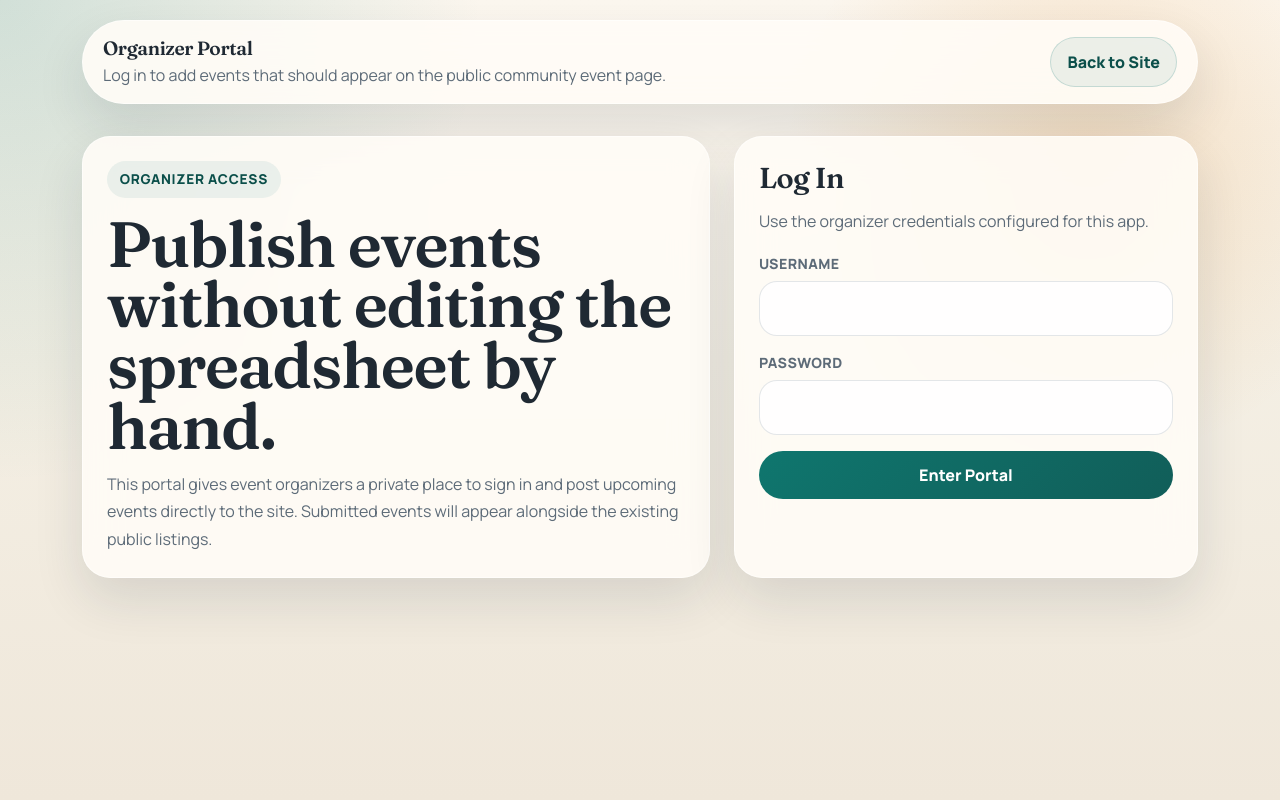
After one commit to JefferyRPerez/student_support_services, a Flask app: page /organizer in a window 1280 px wide. The commit adds this page. Run offline with Flask 3, Linux system fonts and the light colour scheme; data that the repository does not hold is empty.

Commit message:
Updated site to have a login for users

```diff
--- a/api/app.py
+++ b/api/app.py
@@ -1,15 +1,25 @@
 import pandas as pd
-from flask import Flask, render_template, request
+from flask import (
+    Flask,
+    flash,
+    redirect,
+    render_template,
+    request,
+    session,
+    url_for,
+)
 import io
 import requests
 import sys
 from collections import OrderedDict
 from datetime import datetime, timezone
+import hmac
 from pathlib import Path
 from openai import OpenAI
 import os
 import json
 import hashlib
+import uuid
 
 sys.path.insert(0, str(Path(__file__).parent))
 
@@ -17,13 +27,20 @@ from database import (
     init_db,
     get_cached_events,
     get_cached_translation,
+    get_organizer_events,
     save_cached_events,
+    save_organizer_events,
     save_cached_translation,
 )
 
 init_db()
 app = Flask(__name__)
+app.secret_key = os.getenv("FLASK_SECRET_KEY", "dev-secret-key-change-me")
 client = OpenAI(api_key=os.getenv("OPENAI_API_KEY","").strip())
+
+ORGANIZER_USERNAME = os.getenv("ORGANIZER_USERNAME", "organizer")
+ORGANIZER_PASSWORD = os.getenv("ORGANIZER_PASSWORD", "change-me")
+ORGANIZER_SESSION_KEY = "organizer_authenticated"
 
 CURRENT_DIR = Path(__file__).resolve().parent
 if str(CURRENT_DIR) not in sys.path:
@@ -53,6 +70,42 @@ def get_category_labels(lang):
 
 def hash_events(raw_csv_text):
     return hashlib.md5(raw_csv_text.encode()).hexdigest()
+
+def hash_event_collection(events):
+    serialized = json.dumps(events, sort_keys=True)
+    return hashlib.md5(serialized.encode()).hexdigest()
+
+def organizer_is_authenticated():
+    return session.get(ORGANIZER_SESSION_KEY, False)
+
+def require_organizer_login():
+    if organizer_is_authenticated():
+        return None
+    flash("Please log in to manage organizer events.", "error")
+    return redirect(url_for("organizer_portal"))
+
+def build_organizer_event(form_data):
+    event_name = form_data.get("event_name", "").strip()
+    description = form_data.get("description", "").strip()
+    date = form_data.get("date", "").strip()
+    time_value = form_data.get("time", "").strip()
+    location = form_data.get("location", "").strip()
+    organizer_name = form_data.get("organizer_name", "").strip()
+
+    if not event_name or not description or not date or not location or not organizer_name:
+        raise ValueError("Event name, description, date, location, and organizer name are required.")
+
+    return {
+        "id": str(uuid.uuid4()),
+        "Event Name": event_name,
+        "Description": description,
+        "Date": date,
+        "Time": time_value,
+        "Location": location,
+        "Organizer Name": organizer_name,
+        "Last Updated": datetime.now(timezone.utc).date().isoformat(),
+        "Submitted Source": "Organizer Portal",
+    }
 
 def translate_text(text,target_language="Spanish"):
     if not text or pd.isna(text) or text == '':
@@ -191,7 +244,7 @@ def enrich_events(events, lang='en', cache_scope='default'):
 
     return enriched_events
 
-def getEvents():
+def get_sheet_events():
     try:
         # Fetch the data from Google Sheets
         response = requests.get(SHEET_CSV_URL, timeout=15)
@@ -202,7 +255,7 @@ def getEvents():
         cached = get_cached_events(data_hash)
         if cached:
             print("DEBUG: Serving from DB Cache no API Calls Needed")
-            return cached, data_hash
+            return cached, data_hash, True
 
         # Turn the text into a format Pandas understands
         df = pd.read_csv(io.StringIO(response.text))
@@ -210,16 +263,24 @@ def getEvents():
         df = df.fillna('')
         df.columns = [str(c).strip() for c in df.columns]
         raw_events = df.to_dict(orient='records')
-        return raw_events, data_hash
+        return raw_events, data_hash, False
     except Exception as e:
         print(f"Error fetching from Google Sheets: {e}")
-        return [], None
+        return [], None, False
+
+def getEvents():
+    sheet_events, sheet_hash, sheet_cache_hit = get_sheet_events()
+    organizer_events = get_organizer_events()
+    combined_events = [*sheet_events, *organizer_events]
+    organizer_hash = hash_event_collection(organizer_events)
+    combined_hash = hash_events(f"{sheet_hash or 'no-sheet'}:{organizer_hash}")
+    return combined_events, combined_hash, sheet_hash, organizer_events, sheet_cache_hit
 
 @app.route('/')
 def index():
 
     lang = request.args.get('lang','en')
-    raw_events, data_hash = getEvents()
+    raw_events, data_hash, sheet_hash, _, sheet_cache_hit = getEvents()
     cache_scope = data_hash or "events"
     category_labels = get_category_labels(lang)
 
@@ -237,8 +298,8 @@ def index():
     else:
         all_events = flatten_grouped_events(grouped_events)
 
-    if data_hash:
-        save_cached_events(data_hash, raw_events)
+    if sheet_hash and not sheet_cache_hit:
+        save_cached_events(sheet_hash, [event for event in raw_events if event.get("Submitted Source") != "Organizer Portal"])
 
 
     visible_categories = [
@@ -269,6 +330,53 @@ def index():
         ],
     )
 
+@app.route('/organizer', methods=['GET', 'POST'])
+def organizer_portal():
+    if request.method == 'POST':
+        username = request.form.get("username", "").strip()
+        password = request.form.get("password", "")
+
+        username_matches = hmac.compare_digest(username, ORGANIZER_USERNAME)
+        password_matches = hmac.compare_digest(password, ORGANIZER_PASSWORD)
+
+        if username_matches and password_matches:
+            session[ORGANIZER_SESSION_KEY] = True
+            flash("You are now logged in.", "success")
+            return redirect(url_for("organizer_portal"))
+
+        flash("Invalid organizer username or password.", "error")
+        return redirect(url_for("organizer_portal"))
+
+    return render_template(
+        'organizer.html',
+        is_authenticated=organizer_is_authenticated(),
+        organizer_events=get_organizer_events(),
+    )
+
+@app.route('/organizer/events', methods=['POST'])
+def organizer_add_event():
+    auth_redirect = require_organizer_login()
+    if auth_redirect:
+        return auth_redirect
+
+    try:
+        new_event = build_organizer_event(request.form)
+    except ValueError as exc:
+        flash(str(exc), "error")
+        return redirect(url_for("organizer_portal"))
+
+    organizer_events = get_organizer_events()
+    organizer_events.append(new_event)
+    save_organizer_events(organizer_events)
+    flash("Event added successfully.", "success")
+    return redirect(url_for("organizer_portal"))
+
+@app.route('/organizer/logout', methods=['POST'])
+def organizer_logout():
+    session.pop(ORGANIZER_SESSION_KEY, None)
+    flash("You have been logged out.", "success")
+    return redirect(url_for("organizer_portal"))
+
 @app.route('/chat', methods=['POST'])
 def chat():
     user_query = request.json.get('message', '')
@@ -276,7 +384,7 @@ def chat():
         return {"response": "I didn't catch that. What would you like to know?"}, 400
 
     # 1. Get the latest data from your existing getEvents function
-    current_events, _ = getEvents()
+    current_events, _, _, _, _ = getEvents()
 
     # 2. Format that data into a string the AI can read
     context_str = "Here are the current events:\n"
--- /dev/null
+++ b/api/templates/organizer.html
@@ -0,0 +1,402 @@
+<!DOCTYPE html>
+<html lang="en">
+<head>
+    <meta charset="UTF-8">
+    <meta name="viewport" content="width=device-width, initial-scale=1.0">
+    <title>Organizer Portal</title>
+    <link rel="preconnect" href="https://fonts.googleapis.com">
+    <link rel="preconnect" href="https://fonts.gstatic.com" crossorigin>
+    <link href="https://fonts.googleapis.com/css2?family=Fraunces:opsz,wght@9..144,600;9..144,700&family=Manrope:wght@400;500;600;700;800&display=swap" rel="stylesheet">
+    <link href="https://cdn.jsdelivr.net/npm/bootstrap@5.3.0/dist/css/bootstrap.min.css" rel="stylesheet">
+    <style>
+        :root {
+            --text: #1f2933;
+            --muted: #5d6b78;
+            --brand: #0f766e;
+            --brand-deep: #0b4f4a;
+            --accent: #d97706;
+            --surface: rgba(255, 252, 247, 0.9);
+            --line: rgba(60, 79, 99, 0.14);
+            --shadow: 0 22px 50px rgba(23, 40, 56, 0.12);
+        }
+
+        body {
+            min-height: 100vh;
+            margin: 0;
+            color: var(--text);
+            background:
+                radial-gradient(circle at top left, rgba(15, 118, 110, 0.18), transparent 32%),
+                radial-gradient(circle at 85% 20%, rgba(217, 119, 6, 0.18), transparent 24%),
+                linear-gradient(180deg, #fcf7ef 0%, #f4efe4 45%, #efe7da 100%);
+            font-family: "Manrope", sans-serif;
+        }
+
+        h1, h2, h3 {
+            font-family: "Fraunces", serif;
+            letter-spacing: -0.02em;
+        }
+
+        .page-shell {
+            padding: 1.25rem 0 4rem;
+        }
+
+        .topbar,
+        .panel,
+        .event-card,
+        .flash-list {
+            border: 1px solid rgba(255, 255, 255, 0.5);
+            background: var(--surface);
+            backdrop-filter: blur(18px);
+            box-shadow: var(--shadow);
+        }
+
+        .topbar {
+            display: flex;
+            justify-content: space-between;
+            align-items: center;
+            gap: 1rem;
+            padding: 1rem 1.25rem;
+            border-radius: 999px;
+            margin-bottom: 2rem;
+        }
+
+        .brand-mark {
+            margin: 0;
+            font-size: 1.2rem;
+        }
+
+        .brand-copy {
+            margin: 0.2rem 0 0;
+            color: var(--muted);
+        }
+
+        .nav-links {
+            display: flex;
+            gap: 0.75rem;
+            flex-wrap: wrap;
+        }
+
+        .nav-link-button,
+        .action-button {
+            display: inline-flex;
+            align-items: center;
+            justify-content: center;
+            border: 0;
+            border-radius: 999px;
+            padding: 0.75rem 1rem;
+            font-weight: 800;
+            text-decoration: none;
+            color: #fff;
+            background: linear-gradient(135deg, var(--brand), #115e59);
+        }
+
+        .nav-link-button.secondary,
+        .action-button.secondary {
+            color: var(--brand-deep);
+            background: rgba(15, 118, 110, 0.08);
+            border: 1px solid rgba(15, 118, 110, 0.18);
+        }
+
+        .hero-grid {
+            display: grid;
+            grid-template-columns: 1.15fr 0.85fr;
+            gap: 1.5rem;
+            margin-bottom: 1.5rem;
+        }
+
+        .panel {
+            border-radius: 28px;
+            padding: 1.5rem;
+        }
+
+        .eyebrow {
+            display: inline-flex;
+            margin-bottom: 1rem;
+            padding: 0.5rem 0.8rem;
+            border-radius: 999px;
+            background: rgba(15, 118, 110, 0.08);
+            color: var(--brand-deep);
+            font-size: 0.85rem;
+            font-weight: 800;
+            text-transform: uppercase;
+            letter-spacing: 0.05em;
+        }
+
+        .hero-title {
+            margin-bottom: 0.9rem;
+            font-size: clamp(2.25rem, 5vw, 4rem);
+            line-height: 0.95;
+        }
+
+        .hero-copy,
+        .panel-copy {
+            margin: 0;
+            color: var(--muted);
+            line-height: 1.7;
+        }
+
+        .flash-list {
+            border-radius: 24px;
+            padding: 1rem 1.1rem;
+            margin-bottom: 1.25rem;
+        }
+
+        .flash-item {
+            border-radius: 18px;
+            padding: 0.85rem 1rem;
+            font-weight: 700;
+        }
+
+        .flash-item + .flash-item {
+            margin-top: 0.75rem;
+        }
+
+        .flash-item.success {
+            background: rgba(22, 163, 74, 0.12);
+            color: #166534;
+        }
+
+        .flash-item.error {
+            background: rgba(220, 38, 38, 0.12);
+            color: #991b1b;
+        }
+
+        .auth-form,
+        .event-form {
+            display: grid;
+            gap: 1rem;
+        }
+
+        .form-grid {
+            display: grid;
+            grid-template-columns: repeat(2, minmax(0, 1fr));
+            gap: 1rem;
+        }
+
+        .field-label {
+            display: block;
+            margin-bottom: 0.45rem;
+            color: var(--muted);
+            font-size: 0.88rem;
+            font-weight: 800;
+            letter-spacing: 0.03em;
+            text-transform: uppercase;
+        }
+
+        .field-input,
+        .field-textarea {
+            width: 100%;
+            border: 1px solid var(--line);
+            border-radius: 18px;
+            padding: 0.9rem 1rem;
+            font: inherit;
+            background: rgba(255, 255, 255, 0.86);
+        }
+
+        .field-textarea {
+            min-height: 140px;
+            resize: vertical;
+        }
+
+        .field-input:focus,
+        .field-textarea:focus {
+            outline: none;
+            border-color: rgba(15, 118, 110, 0.4);
+            box-shadow: 0 0 0 0.2rem rgba(15, 118, 110, 0.12);
+        }
+
+        .section-title {
+            margin-bottom: 0.8rem;
+            font-size: 1.8rem;
+        }
+
+        .section-subtitle {
+            margin: 0 0 1.25rem;
+            color: var(--muted);
+        }
+
+        .submitted-list {
+            display: grid;
+            gap: 1rem;
+        }
+
+        .event-card {
+            border-radius: 22px;
+            padding: 1.2rem;
+        }
+
+        .event-meta {
+            display: flex;
+            justify-content: space-between;
+            gap: 1rem;
+            margin-bottom: 0.7rem;
+            color: var(--muted);
+            font-size: 0.92rem;
+            font-weight: 700;
+        }
+
+        .event-title {
+            margin-bottom: 0.5rem;
+            font-size: 1.15rem;
+        }
+
+        .event-copy {
+            margin: 0 0 0.85rem;
+            color: var(--muted);
+            line-height: 1.7;
+        }
+
+        .event-detail {
+            margin: 0.2rem 0;
+            color: var(--text);
+            font-weight: 700;
+        }
+
+        @media (max-width: 991.98px) {
+            .hero-grid {
+                grid-template-columns: 1fr;
+            }
+        }
+
+        @media (max-width: 767.98px) {
+            .topbar {
+                flex-direction: column;
+                align-items: flex-start;
+                border-radius: 28px;
+            }
+
+            .form-grid {
+                grid-template-columns: 1fr;
+            }
+        }
+    </style>
+</head>
+<body>
+    <div class="page-shell">
+        <div class="container">
+            <header class="topbar">
+                <div>
+                    <h1 class="brand-mark">Organizer Portal</h1>
+                    <p class="brand-copy">Log in to add events that should appear on the public community event page.</p>
+                </div>
+                <div class="nav-links">
+                    <a href="{{ url_for('index') }}" class="nav-link-button secondary">Back to Site</a>
+                    {% if is_authenticated %}
+                    <form method="post" action="{{ url_for('organizer_logout') }}">
+                        <button type="submit" class="nav-link-button">Log Out</button>
+                    </form>
+                    {% endif %}
+                </div>
+            </header>
+
+            {% with messages = get_flashed_messages(with_categories=true) %}
+                {% if messages %}
+                <section class="flash-list">
+                    {% for category, message in messages %}
+                    <div class="flash-item {{ category }}">{{ message }}</div>
+                    {% endfor %}
+                </section>
+                {% endif %}
+            {% endwith %}
+
+            {% if not is_authenticated %}
+            <section class="hero-grid">
+                <div class="panel">
+                    <div class="eyebrow">Organizer Access</div>
+                    <h2 class="hero-title">Publish events without editing the spreadsheet by hand.</h2>
+                    <p class="hero-copy">This portal gives event organizers a private place to sign in and post upcoming events directly to the site. Submitted events will appear alongside the existing public listings.</p>
+                </div>
+                <div class="panel">
+                    <h3 class="section-title">Log In</h3>
+                    <p class="section-subtitle">Use the organizer credentials configured for this app.</p>
+                    <form method="post" action="{{ url_for('organizer_portal') }}" class="auth-form">
+                        <div>
+                            <label for="username" class="field-label">Username</label>
+                            <input id="username" name="username" type="text" class="field-input" required>
+                        </div>
+                        <div>
+                            <label for="password" class="field-label">Password</label>
+                            <input id="password" name="password" type="password" class="field-input" required>
+                        </div>
+                        <button type="submit" class="action-button">Enter Portal</button>
+                    </form>
+                </div>
+            </section>
+            {% else %}
+            <section class="hero-grid">
+                <div class="panel">
+                    <div class="eyebrow">Create Event</div>
+                    <h2 class="hero-title">Add a new event for students and community members.</h2>
+                    <p class="hero-copy">Fill out the form with the event details you want displayed on the public site. New submissions are stored in the organizer event feed and included in the homepage listing.</p>
+                </div>
+                <div class="panel">
+                    <h3 class="section-title">Submission Notes</h3>
+                    <p class="panel-copy">Use a clear title, include the location students should go to, and keep the description specific enough for the assistant and category grouping to understand the event.</p>
+                </div>
+            </section>
+
+            <section class="panel mb-4">
+                <h3 class="section-title">New Event</h3>
+                <p class="section-subtitle">Required fields are event name, description, date, location, and organizer name.</p>
+                <form method="post" action="{{ url_for('organizer_add_event') }}" class="event-form">
+                    <div class="form-grid">
+                        <div>
+                            <label for="event_name" class="field-label">Event Name</label>
+                            <input id="event_name" name="event_name" type="text" class="field-input" required>
+                        </div>
+                        <div>
+                            <label for="organizer_name" class="field-label">Organizer Name</label>
+                            <input id="organizer_name" name="organizer_name" type="text" class="field-input" required>
+                        </div>
+                        <div>
+                            <label for="date" class="field-label">Date</label>
+                            <input id="date" name="date" type="date" class="field-input" required>
+                        </div>
+                        <div>
+                            <label for="time" class="field-label">Time</label>
+                            <input id="time" name="time" type="text" class="field-input" placeholder="6:00 PM - 8:00 PM">
+                        </div>
+                        <div class="w-100" style="grid-column: 1 / -1;">
+                            <label for="location" class="field-label">Location</label>
+                            <input id="location" name="location" type="text" class="field-input" required>
+                        </div>
+                        <div class="w-100" style="grid-column: 1 / -1;">
+                            <label for="description" class="field-label">Description</label>
+                            <textarea id="description" name="description" class="field-textarea" required></textarea>
+                        </div>
+                    </div>
+                    <button type="submit" class="action-button">Publish Event</button>
+                </form>
+            </section>
+
+            <section class="panel">
+                <h3 class="section-title">Submitted Organizer Events</h3>
+                <p class="section-subtitle">These are the events currently stored through the organizer portal.</p>
+
+                {% if organizer_events %}
+                <div class="submitted-list">
+                    {% for event in organizer_events|reverse %}
+                    <article class="event-card">
+                        <div class="event-meta">
+                            <span>{{ event.get('Organizer Name', 'Organizer') }}</span>
+                            <span>Updated {{ event.get('Last Updated', 'Unknown') }}</span>
+                        </div>
+                        <h4 class="event-title">{{ event.get('Event Name', 'Untitled Event') }}</h4>
+                        <p class="event-copy">{{ event.get('Description', '') }}</p>
+                        <p class="event-detail">Date: {{ event.get('Date', '') }}</p>
+                        {% if event.get('Time') %}
+                        <p class="event-detail">Time: {{ event.get('Time', '') }}</p>
+                        {% endif %}
+                        <p class="event-detail">Location: {{ event.get('Location', '') }}</p>
+                    </article>
+                    {% endfor %}
+                </div>
+                {% else %}
+                <p class="panel-copy">No organizer-submitted events have been added yet.</p>
+                {% endif %}
+            </section>
+            {% endif %}
+        </div>
+    </div>
+</body>
+</html>
```
Also changed, not shown: api/database.py (+17 -0 lines), api/templates/index.html (+18 -5 lines).
